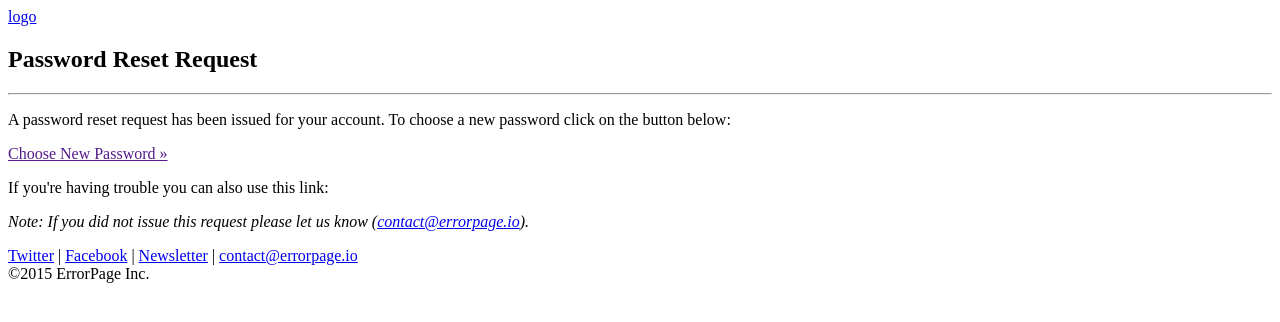
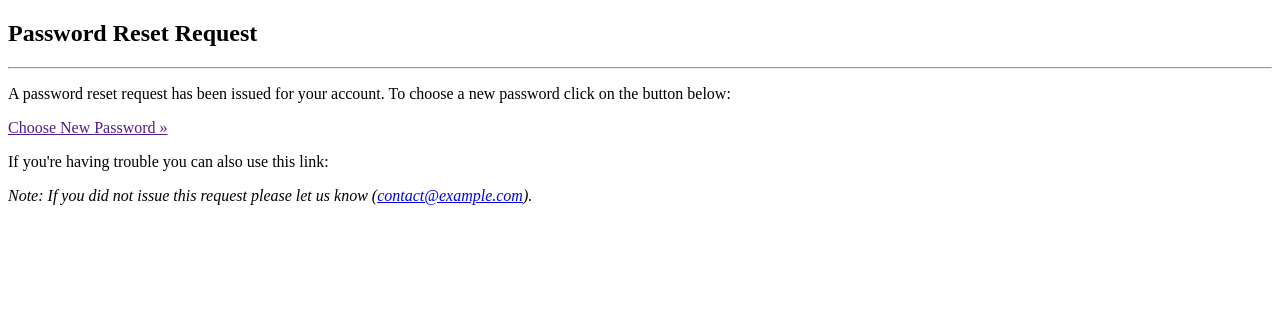
Before and after one commit to kubetail-org/flaskapp, a Flask app: template flaskapp/templates/auth/reset-password-email.html in a window 1280 px wide. Shown: the top 322 px of the page. Run offline with Flask 2, Linux system fonts and the light colour scheme; the template is opened without the code that fills it, so the values that code supplies are empty; parts of the project's set-up code (start-up, migrations or seed data) failed here and were passed over.

Commit message:
removed references to errorpage

```diff
--- a/flaskapp/templates/auth/reset-password-email.html
+++ b/flaskapp/templates/auth/reset-password-email.html
@@ -9,6 +9,6 @@
   <p><a href="{{ reset_url }}" class="btn btn-primary">Choose New Password &raquo;</a></p>
   <p>If you're having trouble you can also use this link:</p>
   <p><a href="{{ reset_url }}">{{ reset_url }}</a></p>
-  <p><em>Note: If you did not issue this request please let us know (<a href="mailto:contact@errorpage.io">contact@errorpage.io</a>).</em></p>
+  <p><em>Note: If you did not issue this request please let us know (<a href="mailto:contact@example.com">contact@example.com</a>).</em></p>
 </div>
 {% endblock %}
--- a/flaskapp/templates/shared-email/base-layout.html
+++ b/flaskapp/templates/shared-email/base-layout.html
@@ -2,22 +2,5 @@
 
 
 {% block HTML %}
-<div id="g-header">
-  <a href="http://www.errorpage.io">logo</a>
-</div>
 {% block BODY %}{% endblock %}
-<div id="g-footer">
-  <div>
-    <a href="http://twitter.com#!/errorpage">Twitter</a>
-    |
-    <a href="http://www.facebook.com/errorpage">Facebook</a>
-    |
-    <a href="http://www.errorpage.io/newsletter">Newsletter</a>
-    |
-    <a href="mailto:contact@errorpage.io">contact@errorpage.io</a>
-  </div>
-  <div>
-    &copy;{{ h.datetime.datetime.today().year }} ErrorPage Inc.
-  </div>
-</div>
 {% endblock %}
```
Also changed, not shown: README.md.
